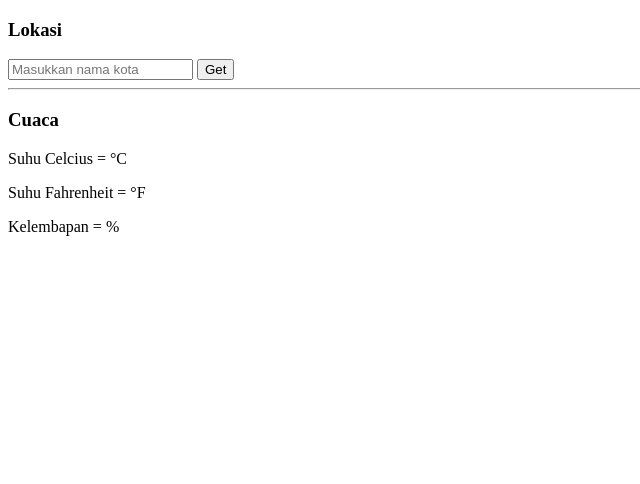
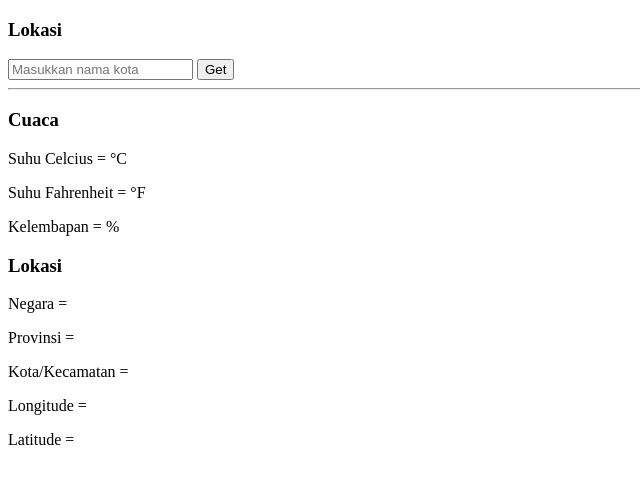
Before and after one commit to ainiranasalsabil/178_WeatherApi, a plain HTML site: page index.html in a window 1280 px wide. Shown: the whole page, without its empty margins (0-640 px from the left). Drawn offline with nearby package versions, Linux system fonts and the light colour scheme.

Commit message:
bagian ini untuk tampilan detail lokasi yang akan kita pilih

```diff
--- a/index.html
+++ b/index.html
@@ -26,7 +26,13 @@
     <p>Suhu Fahrenheit = <span id="suhuF"></span> °F</p>
     <p>Kelembapan = <span id="kelembapan"></span> %</p>
 
-
+    <!-- === Bagian tampilan detail lokasi === -->
+    <h3>Lokasi</h3>
+    <p>Negara = <span id="negara"></span></p>
+    <p>Provinsi = <span id="provinsi"></span></p>
+    <p>Kota/Kecamatan = <span id="kota"></span></p>
+    <p>Longitude = <span id="long"></span></p>
+    <p>Latitude = <span id="lat"></span></p>
 
 
 
```
